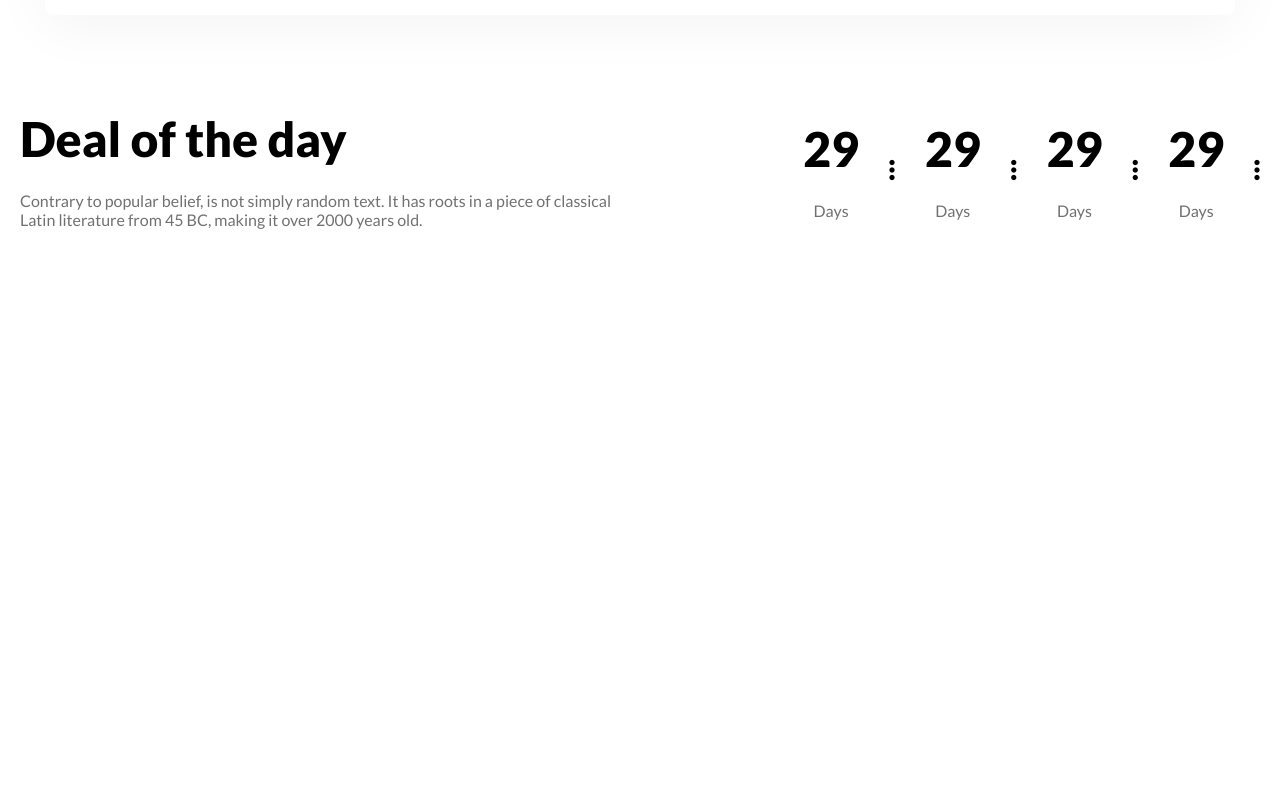
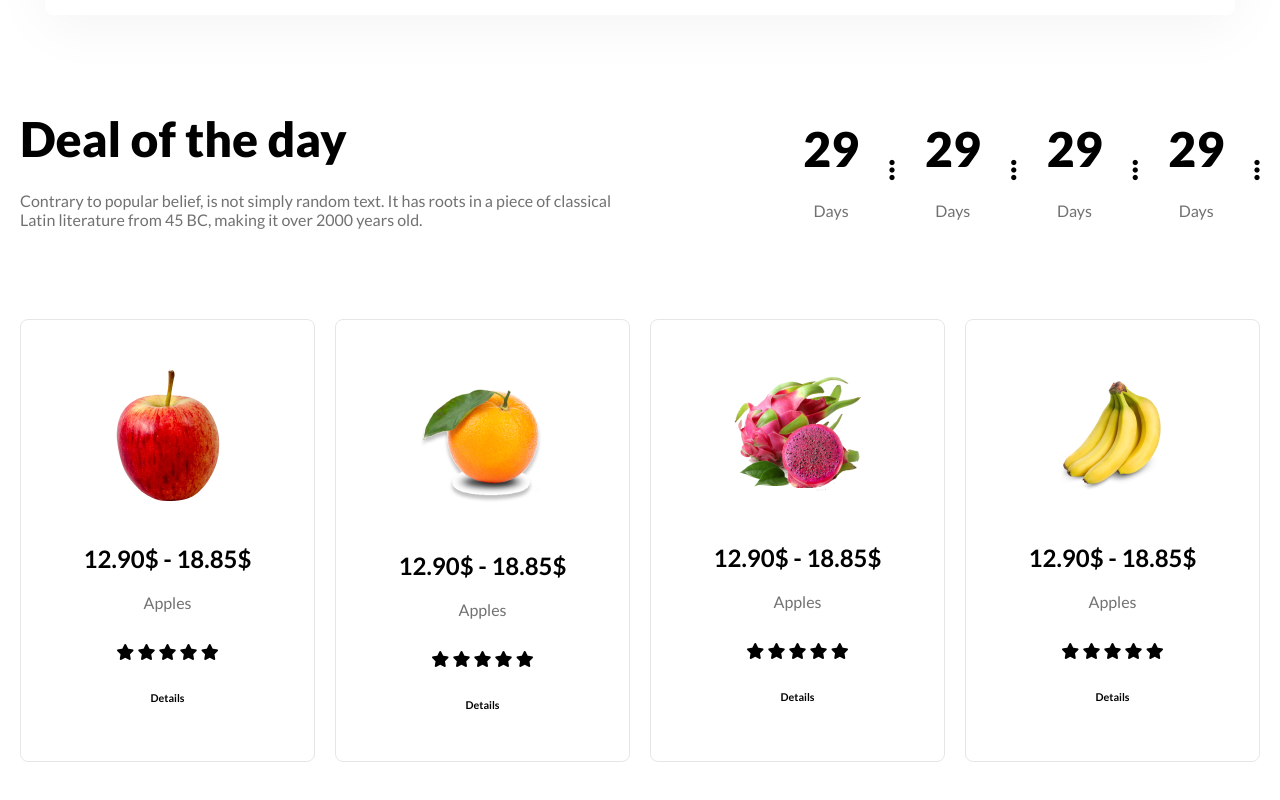
Before and after one commit to Imranhasanrimon/fruit-burst, a plain HTML site: page index.html in a window 1280 px wide. Shown: the part 930-1730 px from the top of the page. Before the commit the page ends 1329 px from the top, so only its background shows below. Drawn offline with Linux system fonts and the light colour scheme.

Commit message:
price section is finished

```diff
--- a/assets/styles/responsive.css
+++ b/assets/styles/responsive.css
@@ -57,6 +57,10 @@
         }
     }
 
+    /* price section */
+    .price {
+        grid-template-columns: repeat(1, 1fr);
+    }
 }
 
 
@@ -96,6 +100,13 @@
         text-align: center;
     }
 
+    /* price section */
+    .price {
+        grid-template-columns: repeat(2, 1fr);
+    }
+
+
+
 }
 
 
--- a/assets/styles/style.css
+++ b/assets/styles/style.css
@@ -165,6 +165,7 @@ nav .fa-bars {
 /* date section  */
 .date {
     margin: 150px auto;
+    margin-bottom: 50px;
     display: flex;
     align-items: center;
     justify-content: space-between;
@@ -191,3 +192,27 @@ nav .fa-bars {
         margin-top: 8px;
     }
 }
+
+/* price section */
+.price {
+    margin-bottom: 50px;
+    display: grid;
+    grid-template-columns: repeat(4, 1fr);
+    gap: 20px;
+    text-align: center;
+}
+
+.price .box {
+    padding: 50px 0;
+    border: 1px solid rgba(18, 18, 18, 0.1);
+    border-radius: 8px;
+}
+
+.price .box h2 {
+    margin-top: 40px;
+    margin-bottom: 20px;
+}
+
+.price .box .rating {
+    margin: 30px 0;
+}
--- a/index.html
+++ b/index.html
@@ -90,6 +90,60 @@
                 <i class="fa-solid fa-ellipsis-vertical"></i>
             </div>
         </section>
+        <section class="price">
+            <div class="box">
+                <img src="./assets/images/fruit6.png" alt="">
+                <h2>12.90$ - 18.85$</h2>
+                <p class="description">Apples</p>
+                <div class="rating">
+                    <i class="fa-solid fa-star"></i>
+                    <i class="fa-solid fa-star"></i>
+                    <i class="fa-solid fa-star"></i>
+                    <i class="fa-solid fa-star"></i>
+                    <i class="fa-solid fa-star"></i>
+                </div>
+                <h6>Details</h6>
+            </div>
+            <div class="box">
+                <img src="./assets/images/fruit7.png" alt="">
+                <h2>12.90$ - 18.85$</h2>
+                <p class="description">Apples</p>
+                <div class="rating">
+                    <i class="fa-solid fa-star"></i>
+                    <i class="fa-solid fa-star"></i>
+                    <i class="fa-solid fa-star"></i>
+                    <i class="fa-solid fa-star"></i>
+                    <i class="fa-solid fa-star"></i>
+                </div>
+                <h6>Details</h6>
+            </div>
+            <div class="box">
+                <img src="./assets/images/fruit8.png" alt="">
+                <h2>12.90$ - 18.85$</h2>
+                <p class="description">Apples</p>
+                <div class="rating">
+                    <i class="fa-solid fa-star"></i>
+                    <i class="fa-solid fa-star"></i>
+                    <i class="fa-solid fa-star"></i>
+                    <i class="fa-solid fa-star"></i>
+                    <i class="fa-solid fa-star"></i>
+                </div>
+                <h6>Details</h6>
+            </div>
+            <div class="box">
+                <img src="./assets/images/fruit9.png" alt="">
+                <h2>12.90$ - 18.85$</h2>
+                <p class="description">Apples</p>
+                <div class="rating">
+                    <i class="fa-solid fa-star"></i>
+                    <i class="fa-solid fa-star"></i>
+                    <i class="fa-solid fa-star"></i>
+                    <i class="fa-solid fa-star"></i>
+                    <i class="fa-solid fa-star"></i>
+                </div>
+                <h6>Details</h6>
+            </div>
+        </section>
     </main>
 
 </body>
```
